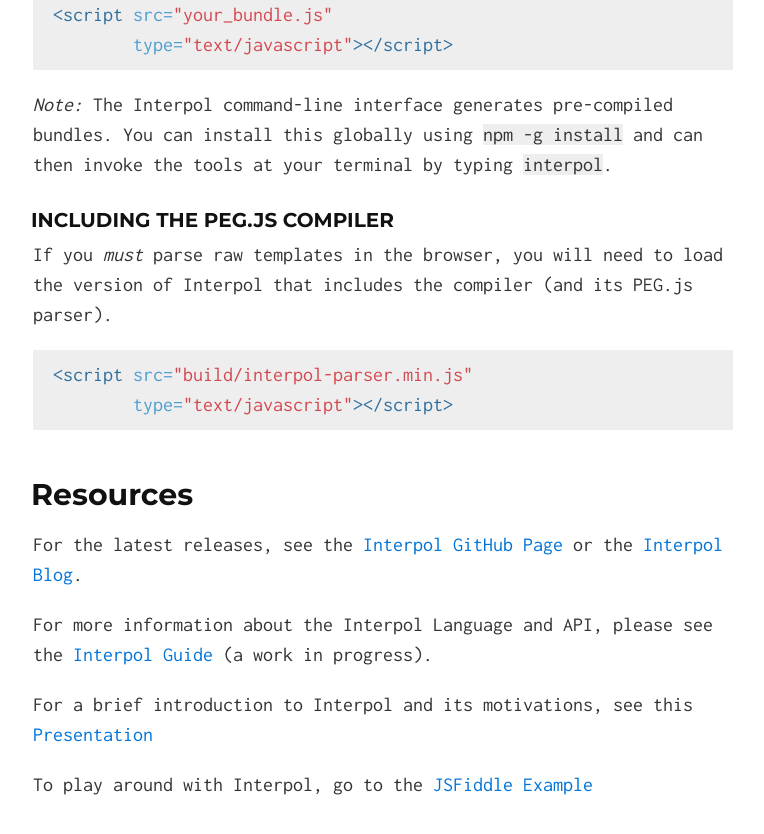
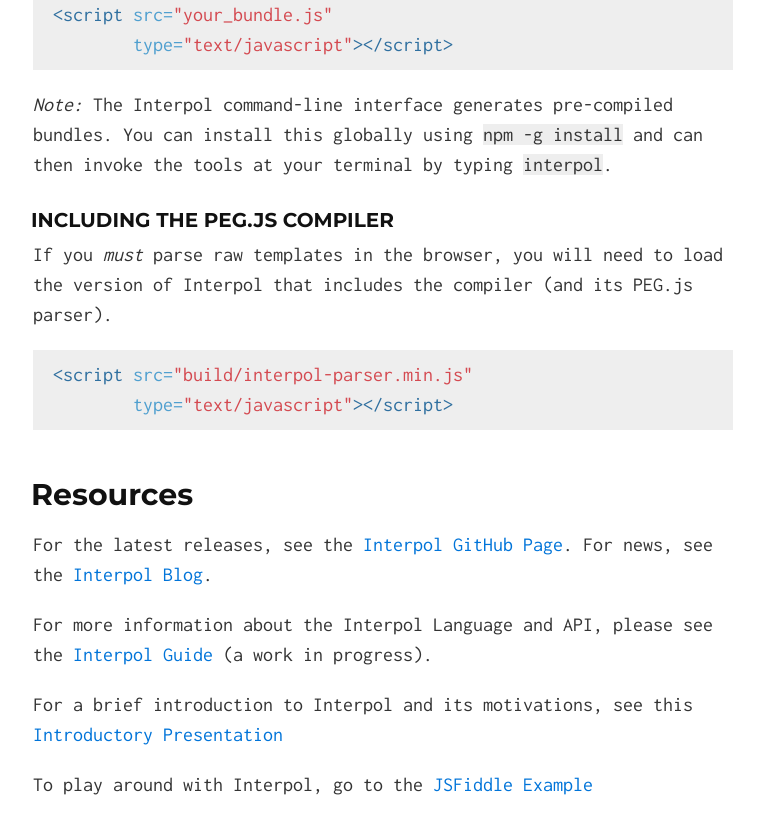
Before and after one commit to kode4food/interpol, a Jekyll site: the page built from index.md, in a window 1280 px wide and 900 px high, scrolled down 3740 px. Shown: the top 834 px of the window, without its empty margins (257-1021 px from the left). Built offline with Jekyll 4.4.1, drawn with Linux system fonts in a browser that asks for light colours; Markdown is read by kramdown in place of the engine named in the settings.

Commit message:
update resources

````diff
--- a/index.md
+++ b/index.md
@@ -107,10 +107,10 @@
 ```
 
 ## Resources
-For the latest releases, see the [Interpol GitHub Page](http://github.com/kode4food/interpol) or the [Interpol Blog](http://blog.interpoljs.io/).
+For the latest releases, see the [Interpol GitHub Page](http://github.com/kode4food/interpol).  For news, see the [Interpol Blog](http://blog.interpoljs.io/).
 
 For more information about the Interpol Language and API, please see the [Interpol Guide](http://interpoljs.io/guide/) (a work in progress).
 
-For a brief introduction to Interpol and its motivations, see this [Presentation](http://slid.es/kode4food/interpol-introduction)
+For a brief introduction to Interpol and its motivations, see this [Introductory Presentation](http://slid.es/kode4food/interpol-introduction)
 
 To play around with Interpol, go to the [JSFiddle Example](http://jsfiddle.net/kode4food/Py2xq/)
````
